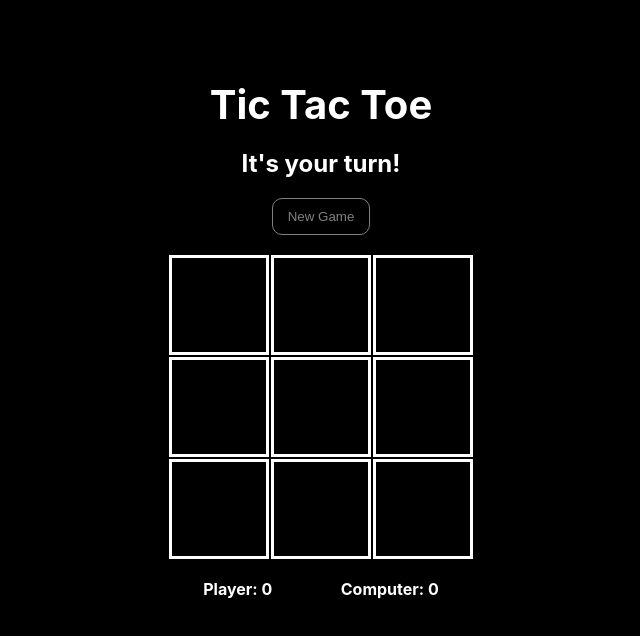
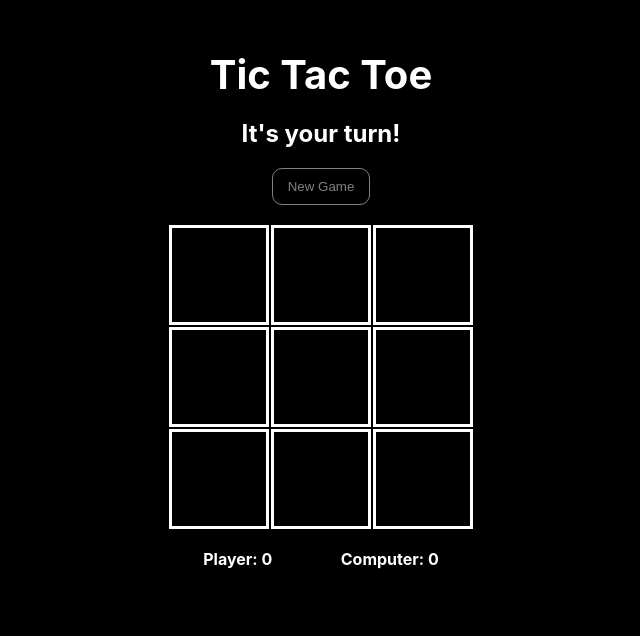
Before and after one commit to Dastamn/tic-tac-toe-old, a React (Create React App) app: page / in a window 1280 px wide. Shown: the top 636 px of the page, without its empty margins (319-959 px from the left). Built offline with nearby package versions, Linux system fonts and the light colour scheme.

Commit message:
fixed typo, adjusted margin

```diff
--- a/src/components/Game.tsx
+++ b/src/components/Game.tsx
@@ -66,7 +66,7 @@ const Footer = styled.footer`
   display: flex;
   font-weight: bold;
   justify-content: space-around;
-  margin-top: 20px;
+  margin: 20px 0;
 `;
 
 const wins = [
@@ -297,7 +297,7 @@ export default class Game extends Component {
           <h1>Tic Tac Toe</h1>
           <h2>
             {winner
-              ? `${winner} won is ${step} steps!`
+              ? `${winner} won in ${step} steps!`
               : step === 9
               ? "Tie!"
               : isX
--- a/src/index.tsx
+++ b/src/index.tsx
@@ -7,7 +7,7 @@ import Game from "./components/Game";
 const Container = styled.div`
   display: flex;
   justify-content: center;
-  margin-top: 80px;
+  margin: 50px 0;
 `;
 
 ReactDOM.render(
```
